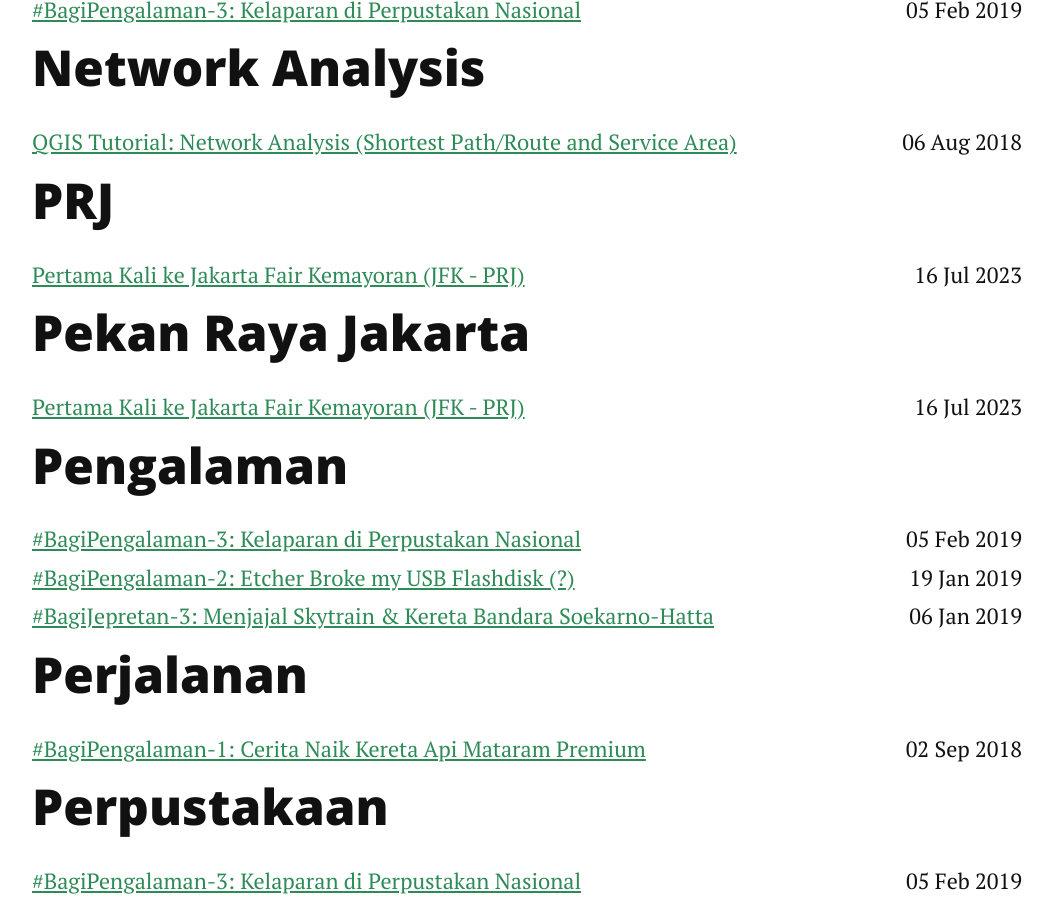
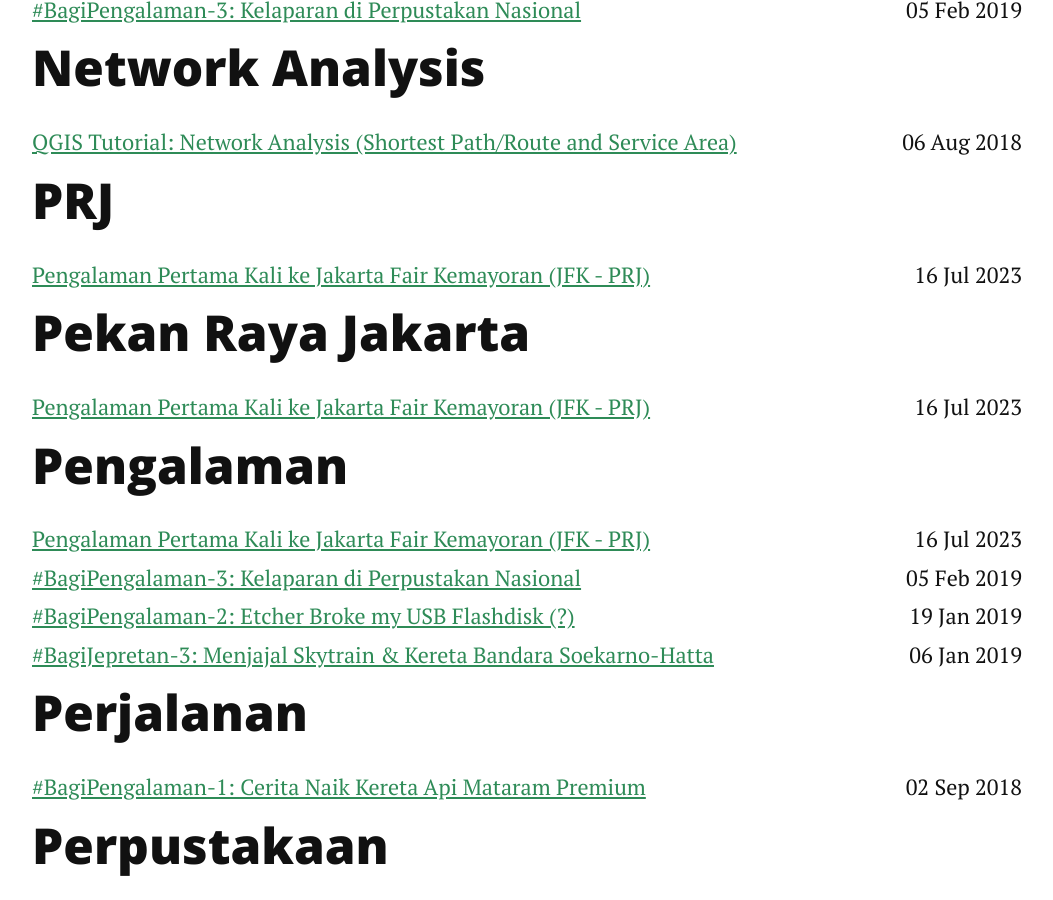
Before and after one commit to rifkifau/rifkifau.github.io, a Jekyll site: the page built from posts-tags.md, in a window 1280 px wide and 900 px high, scrolled down 6301 px. Shown: the whole window, without its empty margins (113-1166 px from the left). Built offline with Jekyll 4.4.1, drawn with Linux system fonts in a browser that asks for light colours; nearby versions of some CDN libraries; some of the changed text lies outside the part shown.

Commit message:
Update and rename 2023-07-16-pertama-kali-ke-jakarta-fair-kemayoran-jfk-prj.markdown to 2023-07-16-pengalaman-pertama-kali-ke-jakarta-fair-kemayoran-jfk-prj.markdown

```diff
--- a/_posts/2023-07-16-pertama-kali-ke-jakarta-fair-kemayoran-jfk-prj.markdown
+++ b/_posts/2023-07-16-pengalaman-pertama-kali-ke-jakarta-fair-kemayoran-jfk-prj.markdown
@@ -1,10 +1,10 @@
 ---
 layout: post
-title:  "Pertama Kali ke Jakarta Fair Kemayoran (JFK - PRJ)"
+title:  "Pengalaman Pertama Kali ke Jakarta Fair Kemayoran (JFK - PRJ)"
 date:   2023-07-16
-tags:   [ PRJ, JFK, Jakarta Fair Kemayoran, Pekan Raya Jakarta, Ulang Tahun Jakarta ]
+tags:   [ PRJ, JFK, Jakarta Fair Kemayoran, Pekan Raya Jakarta, Ulang Tahun Jakarta, Pengalaman]
 desc: "Setelah lebih dari 5 tahun merantau di Jakarta dan belum pernah sama sekali datang ke Jakarta Fair (Pekan Raya Jakarta - PRJ), hari ini, tanggal 16 Juli 2023 Ane mencoba untuk pertama kalinya. Bertepatan dengan hari Minggu, hari terakhir perhelatan Jakarta Fair Kemayoran (JFK) tahun 2023, Ane berangkat bersama teman (@yorialief). Tiket masuk (tanpa konser) kami beli secara online h-1..."
-keywords: PRJ, JFK, JIEXPO, Kamayoran, Jakarta, 2023, Ultah
+keywords: PRJ, JFK, JIEXPO, Kamayoran, Jakarta, 2023, Ultah, JKT, Pengalaman
 image: jakarta-fair-kemayoran-2023-pekan-raya-jakarta.jpg
 ---
 <p class="intro"><span class="dropcap">S</span>etelah lebih dari 5 tahun merantau di Jakarta dan belum pernah sama sekali datang ke Jakarta Fair (Pekan Raya Jakarta - PRJ), hari ini, tanggal 16 Juli 2023 Ane mencoba untuk pertama kalinya. Bertepatan dengan hari Minggu, hari terakhir perhelatan Jakarta Fair Kemayoran (JFK) tahun 2023, Ane berangkat bersama teman (<a href="https://www.instagram.com/yorialief" title="Instagram @yorialief" target="_blank">@yorialief</a>). Tiket masuk (tanpa konser) kami beli secara online h-1 dengan harga 50k.
```
